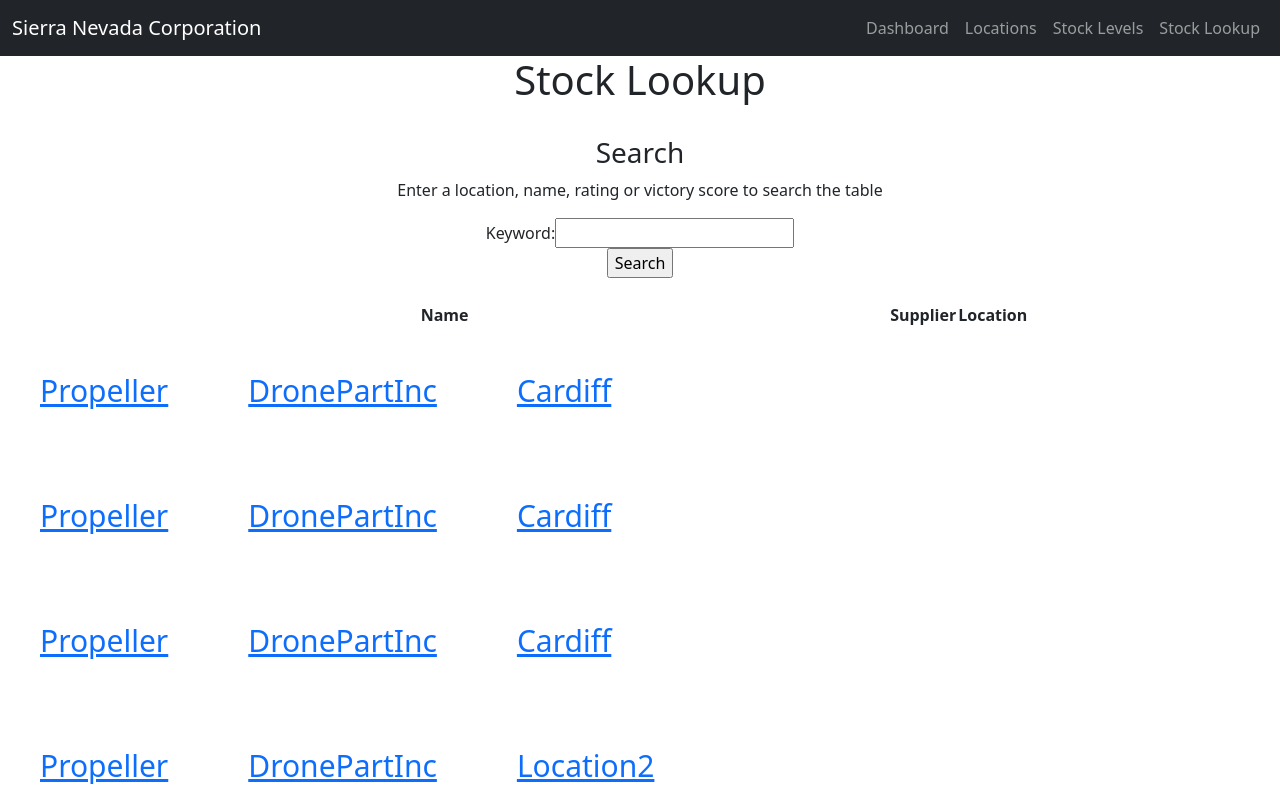
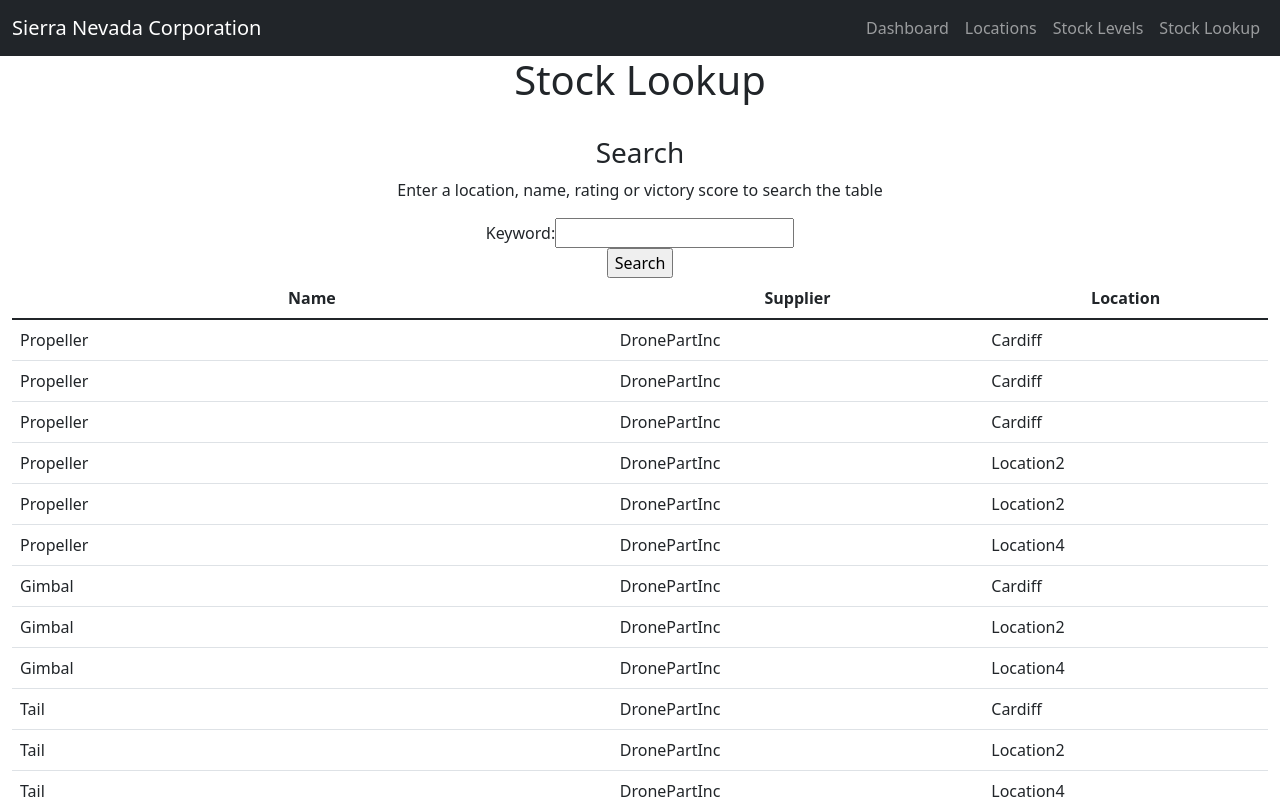
Before and after one commit to reicraftscodes/uas-lifecycle-management-frontend, a React (Create React App) app: page /stock-lookup in a window 1280 px wide. Shown: the top 800 px of the page. Built offline with nearby package versions, Linux system fonts and the light colour scheme.

Commit message:
Added some CSS and stock lookup component back, now works as a table

```diff
--- a/src/StockLookup.css
+++ b/src/StockLookup.css
@@ -1,4 +1,3 @@
-td {
-    font-size: 30px;
-    padding: 40px;
+.partText {
+    text-align: left;
 }
--- a/src/pages/StockLookup.js
+++ b/src/pages/StockLookup.js
@@ -1,6 +1,7 @@
 import '../StockLookup.css'
 import React from "react";
 import {Link} from "react-router-dom";
+import {Container, Table } from 'reactstrap';
 
 
 const ALL_PARTS_URL = 'http://localhost:8080/parts/search-parts'
@@ -91,17 +92,14 @@ export default class StockLookup extends React.Component {
         const {parts} = this.state;
 
         const partList = parts.map(part => {
-            return <Link to={`/app/parts/${part.partId}`}>
-                <div id="part-div">
+            return (
                     <tr key={part.partId}>
-                        <td style={{whiteSpace: 'nowrap'}} class="part-list-key-text">{part.name}</td>
-                        <td class="part-list-key-text">{part.supplier}</td>
-                        <td class="part-list-key-text">{part.location}</td>
+                        <td style={{whiteSpace: 'nowrap'}} id="partName" className="partText">{part.name}</td>
+                        <td id="partSupplier" className="partText">{part.supplier}</td>
+                        <td id="partLocation" className="partText">{part.location}</td>
                     </tr>
-                </div>
-            </Link>
+            )
         });
-
 
         return (
             <>
@@ -123,18 +121,24 @@ export default class StockLookup extends React.Component {
                     <input type="submit" value="Search"/>
                 </form>
 
-                <table className="mt-4">
+                <div>
+                    <div>
+                        <Container fluid>
+                            <Table>
                                 <thead>
                                 <tr id="player-list-row">
-                        <th className="player-list-data-text">Name</th>
-                        <th className="player-list-data-text">Supplier</th>
-                        <th className="player-list-data-text">Location</th>
+                                    <th id="name">Name</th>
+                                    <th id="supplier">Supplier</th>
+                                    <th id="location">Location</th>
                                 </tr>
                                 </thead>
                                 <tbody>
                                 {partList}
                                 </tbody>
-                </table>
+                            </Table>
+                        </Container>
+                    </div>
+                </div>
             </>
         )
     }
```
Lines whose indentation alone changed are shown as unchanged.
